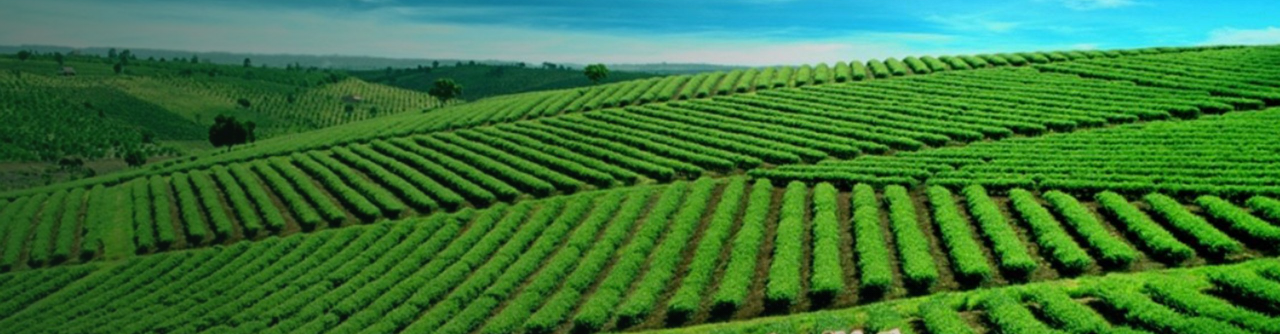
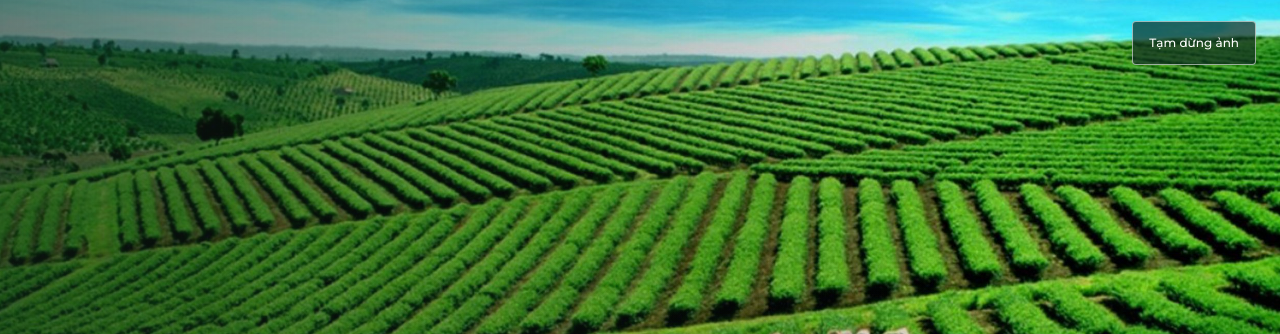
Before and after one commit to Tan-Long/thinh-an-demo, a website with bundled scripts: page prototype/index.html in a window 1280 px wide. Shown: the part 91-425 px from the top of the page. Built offline with nearby package versions, Linux system fonts and the light colour scheme; a web font is replaced by a local one.

Commit message:
Animate Mien Tra hero with three photographs and pause control

```diff
--- a/prototype/app.mjs
+++ b/prototype/app.mjs
@@ -12,6 +12,7 @@ if(!savedDemo.error){addDemoHistory(state);addAffiliateDemo(state);}
 captureReferral(state,new URLSearchParams(location.search).get('ref'));
 let affiliateCode=savedDemo.affiliateCode||'ANNHIEN',affiliateStatus='all';
 let trackingCode='',trackingPhone='',trackingOrderId=null;
+let heroPaused=false;
 let advisorMode='chat',chatDraft=savedDemo.chat.draft||'',chatLeadOpen=false;
 const chatContext=savedDemo.chat.context||{},chatMessages=savedDemo.chat.messages?.length?savedDemo.chat.messages:[{role:'bot',text:'Chào bạn, tôi là trợ lý chọn trà Thịnh An. Bạn muốn tìm trà uống mỗi ngày hay một món quà?'}];
 let advisorPurpose='',advisorBudget='all',advisorAnswer='',careFilter='all';
@@ -51,7 +52,7 @@ function productCard(p){const inStock=available(state,p.id)>(state.cart[p.id]||0
 
 function productSection(){return `<section class="section products-section"><div class="section-heading"><div><span class="eyebrow">TRÀ THỊNH AN</span><h2>Trà từ miền Sông Cầu.</h2></div><a class="text-link" href="/catalog">Xem tất cả các dòng trà ${icon('arrow')}</a></div><div class="product-grid">${products.slice(0,3).map(productCard).join('')}</div></section>`;}
 
-function hero(){return `<section class="tea-mosaic" aria-label="Miền trà Thịnh An"><div class="mosaic-main">${image('nhandan-10.jpg','Những luống chè xanh trên đồi và người hái chè','',true)}<div class="mosaic-copy"><span class="eyebrow">THỊNH AN · SÔNG CẦU, THÁI NGUYÊN</span><h1>Một miền trà.<br><em>Vạn lời mời.</em></h1><a class="button" href="/catalog">Khám phá bộ sưu tập ${icon('arrow')}</a></div></div></section>`;}
+function hero(){return `<section class="tea-mosaic ${heroPaused?'hero-paused':''}" aria-label="Miền trà Thịnh An"><div class="mosaic-main"><div class="mosaic-slides" aria-hidden="true">${['nhandan-10.jpg','nhandan-01.jpg','nhandan-06.jpg'].map((file,i)=>`<img class="mosaic-slide mosaic-slide-${i+1}" src="/assets/reference/${file}" alt="" loading="eager" ${i===0?'fetchpriority="high"':''}>`).join('')}</div><div class="mosaic-copy"><span class="eyebrow">THỊNH AN · SÔNG CẦU, THÁI NGUYÊN</span><h1>Một miền trà.<br><em>Vạn lời mời.</em></h1><a class="button" href="/catalog">Khám phá bộ sưu tập ${icon('arrow')}</a></div><button type="button" class="mosaic-motion-toggle" data-action="hero-motion" aria-pressed="${heroPaused}">${heroPaused?'Tiếp tục ảnh':'Tạm dừng ảnh'}</button></div></section>`;}
 
 function storyBlock(){return `<section class="people-story"><div class="people-photo">${image('kinhtedouong-01.jpg','Huyền Trà Xưa bên bàn trà')}<span>VŨ THỊ THƯƠNG HUYỀN · HUYỀN TRÀ XƯA</span></div><div class="people-copy"><span class="eyebrow">03 — NGƯỜI LÀM TRÀ</span><h2>Gặp người<br>kể chuyện<br>bằng chén trà.</h2><p>Từ vùng chè Sông Cầu đến những buổi giao lưu, Huyền Trà Xưa giới thiệu trà Thịnh An qua cách pha, cách mời và những câu chuyện bên bàn trà.</p>${btn('Câu chuyện Thịnh An','/story',true)}<a class="people-field" href="/story">${image('kinhtedouong-03.jpg','Thu hái chè tại vùng nguyên liệu')}<span>Bắt đầu ở đồi chè.<br><b>Đi cùng người làm nghề ↗</b></span></a></div></section>`;}
 const articles=[
@@ -297,7 +298,7 @@ function customersAdmin(phone){
 
 function quotesAdmin(){return state.quotes.length?`<div class="quote-list">${state.quotes.map(q=>`<article class="data-panel quote-item"><span class="badge">${q.id} · Mới tiếp nhận</span><h2>${esc(q.company||q.name)}</h2><p>${esc(q.name)} · ${esc(q.phone)}</p><b>${q.qty?`${q.qty} bộ dự kiến`:'Số lượng chưa xác định'}</b><p>${esc(q.note)||'Chưa có lời nhắn.'}</p></article>`).join('')}</div>`:`<div class="data-panel empty"><h2>Chưa có yêu cầu báo giá.</h2><p>Các yêu cầu tư vấn quà tặng sẽ được hiển thị tại đây.</p>${btn('Gửi nhu cầu','/gifts')}</div>`;}
 function render(){const [page,id,detail]=route();document.body.classList.toggle('admin-view',page==='admin');document.body.dataset.page=page;let content;if(page==='admin'){content=admin(id,detail);app.innerHTML=`<main id="main" tabindex="-1">${content}</main>`;}else{content=page==='home'?home():page==='catalog'?catalog():page==='product'?productPage(id):page==='story'?story():page==='journal'?journal(id):page==='gifts'?gifts():page==='affiliate'?affiliatePage(id):page==='checkout'?home():page==='tracking'||page==='order'?trackingPage(id):emptyPage('Không tìm thấy trang');app.innerHTML=header()+`<main id="main" tabindex="-1">${content}</main>`+footer()+`<aside class="contact-dock" aria-label="Liên hệ nhanh">${socialLinks()}</aside>${advisorLauncher()}`;if(page==='checkout')openCart('checkout');}}
-document.addEventListener('click',e=>{if(e.target.closest('#store-nav a'))document.querySelector('.menu-toggle[aria-expanded="true"]')?.click();if(e.target.closest('.skip')){e.preventDefault();document.querySelector('#main')?.focus();return;}const el=e.target.closest('[data-action]');if(!el)return;const action=el.dataset.action,id=el.dataset.id;try{switch(action){case 'aff-approve':approveAffiliate(state,id);render();notify('Đã duyệt cộng tác viên.');break;
+document.addEventListener('click',e=>{if(e.target.closest('#store-nav a'))document.querySelector('.menu-toggle[aria-expanded="true"]')?.click();if(e.target.closest('.skip')){e.preventDefault();document.querySelector('#main')?.focus();return;}const el=e.target.closest('[data-action]');if(!el)return;const action=el.dataset.action,id=el.dataset.id;try{switch(action){case 'hero-motion':heroPaused=!heroPaused;el.closest('.tea-mosaic').classList.toggle('hero-paused',heroPaused);el.setAttribute('aria-pressed',String(heroPaused));el.textContent=heroPaused?'Tiếp tục ảnh':'Tạm dừng ảnh';break;case 'aff-approve':approveAffiliate(state,id);render();notify('Đã duyệt cộng tác viên.');break;
  case 'aff-pay':payCommission(state,id);render();notify('Đã ghi nhận chi hoa hồng.');break;
  case 'aff-visit':e.preventDefault();if(!captureReferral(state,id))throw Error('Mã giới thiệu chưa hoạt động.');history.replaceState(null,'',affiliateLink(id));render();window.scrollTo(0,0);break;
  case 'aff-copy':navigator.clipboard.writeText(affiliateLink(id)).then(()=>notify('Đã sao chép link giới thiệu.')).catch(()=>notify('Chưa sao chép được. Hãy chọn và sao chép đường dẫn trong ô.'));break;
--- a/prototype/storefront.css
+++ b/prototype/storefront.css
@@ -27,3 +27,17 @@ body:is([data-page=home],[data-page=catalog],[data-page=product],[data-page=gift
 body:not(.admin-view) :is(.price-row strong,.detail-price){font-weight:600}
 body:is([data-page=tracking],[data-page=order],[data-page=checkout]) #main h1{font-family:var(--editorial)}
 @media(max-width:700px){.mosaic-copy{padding-bottom:72px}}
+
+/* Three photographs, one fixed headline; an opaque base prevents dark flashes. */
+.mosaic-slides{position:absolute;inset:0;overflow:hidden}
+.mosaic-slides .mosaic-slide{position:absolute;inset:0;width:100%;height:100%;object-fit:cover;object-position:center 55%;animation-duration:27.6s;animation-timing-function:linear;animation-iteration-count:infinite}
+.mosaic-slide-1{animation-name:teaFieldsZoom}.mosaic-slide-2{opacity:0;animation-name:teaHarvestZoom}.mosaic-slide-3{opacity:0;animation-name:teaTableZoom}
+.tea-mosaic.hero-paused .mosaic-slide{animation-play-state:paused}
+.mosaic-motion-toggle{position:absolute;z-index:2;top:24px;right:24px;min-height:44px;padding:10px 16px;border:1px solid #ffffff90;border-radius:4px;background:#102c21b3;color:#fff;font:500 12px/1.4 var(--sans);cursor:pointer}
+.mosaic-motion-toggle:hover{background:#102c21e6}.mosaic-motion-toggle:focus-visible{outline:2px solid white;outline-offset:4px}
+@keyframes teaFieldsZoom{0%{transform:scale(1.08)}28.9855%,33.3333%{transform:scale(1)}33.34%,100%{transform:scale(1.08)}}
+@keyframes teaHarvestZoom{0%,28.9855%{opacity:0;transform:scale(1.08)}33.3333%{opacity:1;transform:scale(1.07)}62.3188%,66.6667%{opacity:1;transform:scale(1)}66.67%{opacity:0;transform:scale(1)}100%{opacity:0;transform:scale(1.08)}}
+@keyframes teaTableZoom{0%,62.3188%{opacity:0;transform:scale(1.08)}66.6667%{opacity:1;transform:scale(1.07)}95.6522%{opacity:1;transform:scale(1)}100%{opacity:0;transform:scale(1)}}
+@media(max-width:700px){.mosaic-slides .mosaic-slide-1{object-position:58% center}.mosaic-slides .mosaic-slide-2{object-position:76% center}.mosaic-slides .mosaic-slide-3{object-position:54% center}.mosaic-motion-toggle{top:16px;right:16px;font-size:11px}}
+@media(prefers-reduced-motion:reduce){.mosaic-slides .mosaic-slide{animation:none;transform:none}.mosaic-slide-2,.mosaic-slide-3,.mosaic-motion-toggle{display:none}}
+@media(max-width:700px){.mosaic-copy{padding-bottom:104px}}
```
